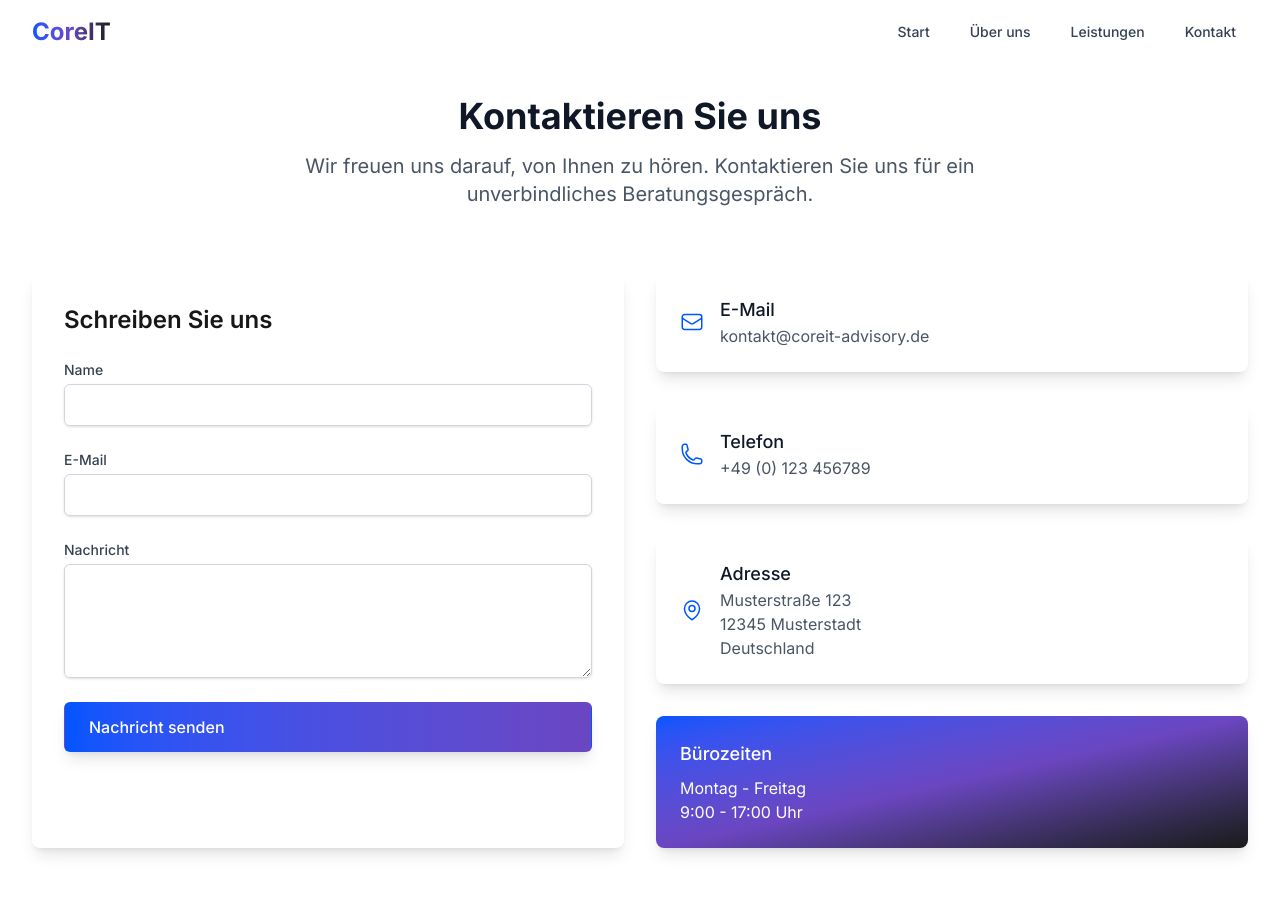
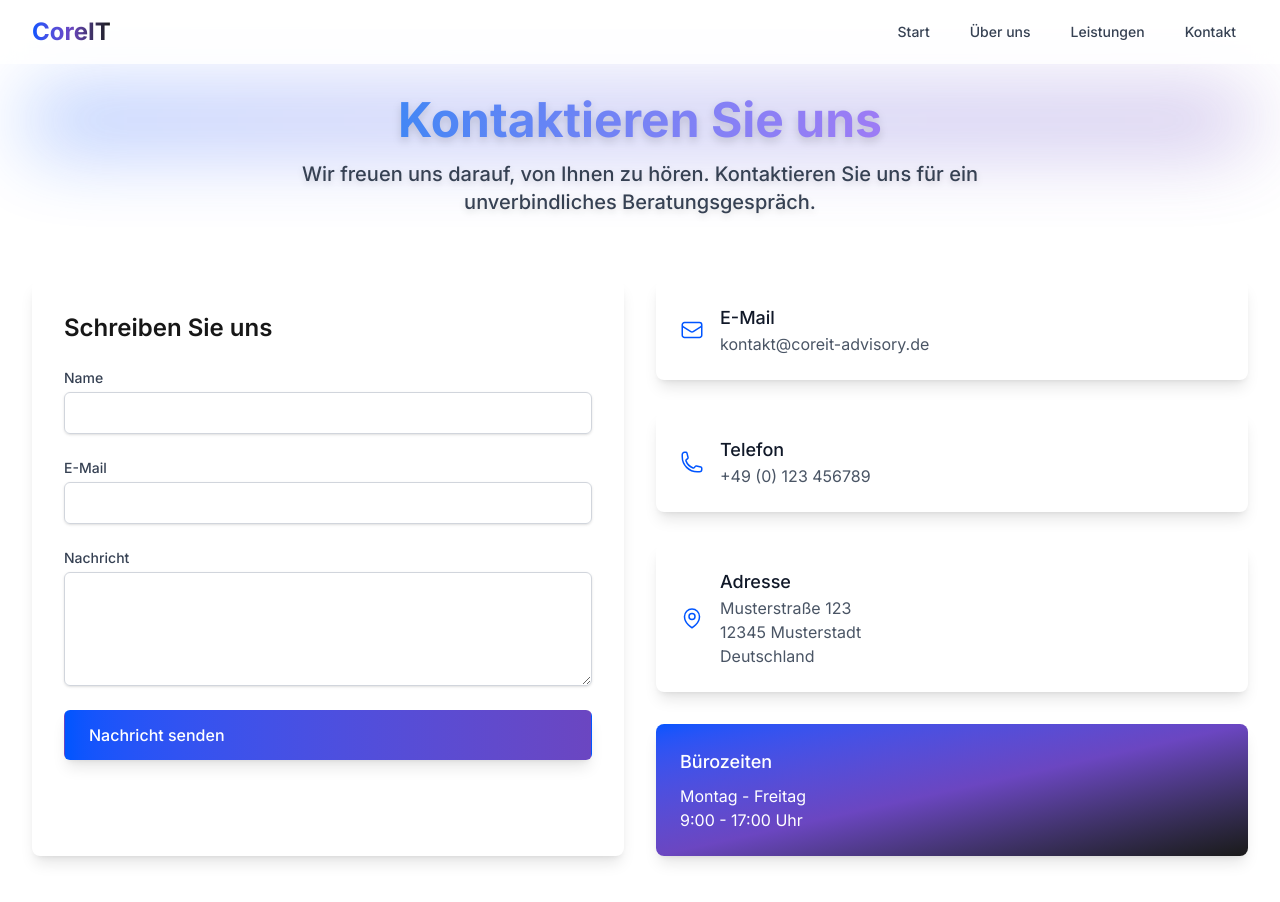
Before and after one commit to lhaley2610/coreitadvisory, a Next.js app: page /contact in a window 1280 px wide. Shown: the top 902 px of the page. Built offline with nearby package versions, Linux system fonts and the light colour scheme.

Commit message:
Update: Verbesserte Sichtbarkeit aller Seitenüberschriften

```diff
--- a/app/components/PageHeader.tsx
+++ b/app/components/PageHeader.tsx
@@ -15,10 +15,22 @@ export default function PageHeader({ title, description }: PageHeaderProps) {
       transition={{ duration: 0.8 }}
       className="text-center mb-16"
     >
-      <h1 className="text-4xl font-bold text-gray-900 mb-4">{title}</h1>
-      <p className="text-xl text-gray-600 max-w-3xl mx-auto">
+      <div className="relative mb-4">
+        <span className="absolute inset-0 bg-gradient-to-r from-[#0055FF] to-[#6B46C1] blur-2xl opacity-40"></span>
+        <h1 className="relative text-4xl sm:text-5xl font-bold">
+          <span className="bg-gradient-to-r from-[#4287f5] to-[#9d7cf5] bg-clip-text text-transparent drop-shadow-lg">
+            {title}
+          </span>
+        </h1>
+      </div>
+      <motion.p
+        initial={{ opacity: 0, y: 20 }}
+        animate={{ opacity: 1, y: 0 }}
+        transition={{ duration: 0.8, delay: 0.2 }}
+        className="text-xl text-gray-700 max-w-3xl mx-auto font-medium drop-shadow-md"
+      >
         {description}
-      </p>
+      </motion.p>
     </motion.div>
   )
 }
```
